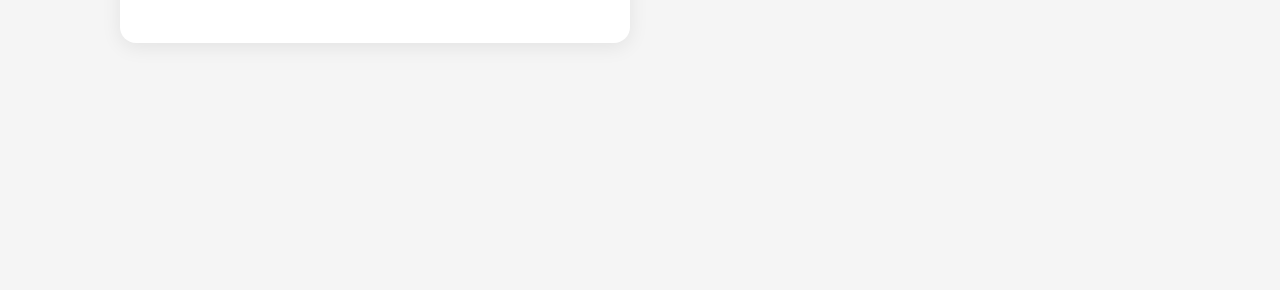
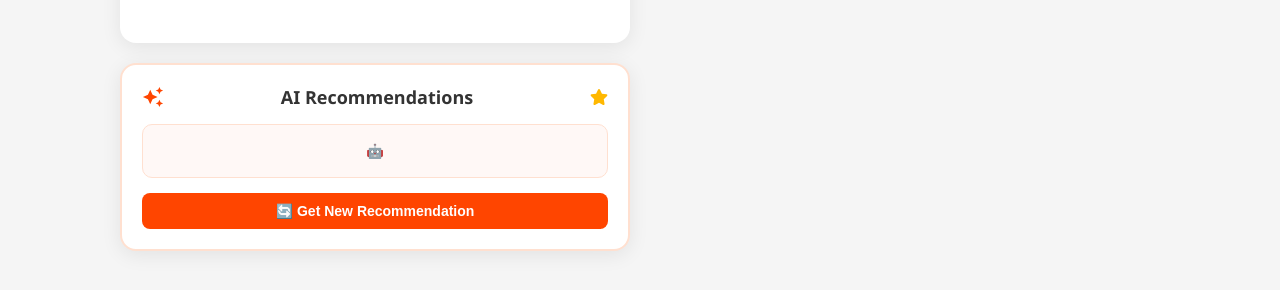
Before and after one commit to Suraj110905/Voice-Based-Food-Ordering-Assistant, a React (Create React App) app in the folder frontend/: page / in a window 1280 px wide. Shown: the part 482-772 px from the top of the page. Built offline with nearby package versions, Linux system fonts and the light colour scheme; no server answers.

Commit message:
smart ai recommendations based on order history

```diff
--- a/frontend/src/App.js
+++ b/frontend/src/App.js
@@ -1,3 +1,4 @@
+import Recommendations from './components/Recommendations';
 import React, { useState, useEffect } from 'react';
 import './App.css';
 import Header from './components/Header';
@@ -119,6 +120,7 @@ function App() {
               <div style={styles.grid} className="grid-responsive">
                 <div style={styles.left}>
               <VoiceInput onResponse={handleResponse} />
+              <Recommendations />
               {options.length > 0 && (
                 <RestaurantList
                   options={options}
--- /dev/null
+++ b/frontend/src/components/Recommendations.js
@@ -0,0 +1,126 @@
+import React, { useState, useEffect } from 'react';
+import { FaStar } from 'react-icons/fa';
+import { MdAutoAwesome } from 'react-icons/md';
+import axios from 'axios';
+
+function Recommendations() {
+  const [recommendation, setRecommendation] = useState('');
+  const [loading, setLoading] = useState(true);
+
+  useEffect(() => {
+    fetchRecommendations();
+  }, []);
+
+  const fetchRecommendations = async () => {
+    try {
+      const res = await axios.get(
+        'http://127.0.0.1:8000/recommendations'
+      );
+      setRecommendation(res.data.recommendation);
+    } catch (error) {
+      console.log('Could not fetch recommendations');
+    }
+    setLoading(false);
+  };
+
+  if (loading) {
+    return (
+      <div style={styles.container}>
+        <p style={styles.loadingText}>
+          🤖 AI is thinking of recommendations...
+        </p>
+      </div>
+    );
+  }
+
+  return (
+    <div style={styles.container} className="fade-in">
+
+      {/* Header */}
+      <div style={styles.header}>
+        <MdAutoAwesome style={styles.headerIcon} />
+        <h2 style={styles.title}>AI Recommendations</h2>
+        <FaStar style={styles.starIcon} />
+      </div>
+
+      {/* Recommendation */}
+      <div style={styles.recommendationBox}>
+        <p style={styles.recommendationText}>
+          🤖 {recommendation}
+        </p>
+      </div>
+
+      {/* Refresh Button */}
+      <button
+        style={styles.refreshButton}
+        onClick={fetchRecommendations}
+      >
+        🔄 Get New Recommendation
+      </button>
+
+    </div>
+  );
+}
+
+const styles = {
+  container: {
+    backgroundColor: 'white',
+    borderRadius: '16px',
+    padding: '20px',
+    boxShadow: '0 4px 20px rgba(0,0,0,0.08)',
+    marginBottom: '20px',
+    border: '2px solid #FFE0D0',
+  },
+  header: {
+    display: 'flex',
+    alignItems: 'center',
+    gap: '10px',
+    marginBottom: '15px',
+  },
+  headerIcon: {
+    fontSize: '22px',
+    color: '#FF4500',
+  },
+  title: {
+    fontSize: '18px',
+    color: '#333',
+    margin: 0,
+    flex: 1,
+  },
+  starIcon: {
+    fontSize: '18px',
+    color: '#FFB800',
+  },
+  loadingText: {
+    textAlign: 'center',
+    color: '#888',
+    padding: '10px 0',
+    fontSize: '14px',
+  },
+  recommendationBox: {
+    backgroundColor: '#FFF8F6',
+    borderRadius: '10px',
+    padding: '15px',
+    marginBottom: '15px',
+    border: '1px solid #FFE0D0',
+  },
+  recommendationText: {
+    color: '#333',
+    fontSize: '14px',
+    lineHeight: '1.6',
+    margin: 0,
+  },
+  refreshButton: {
+    width: '100%',
+    backgroundColor: '#FF4500',
+    color: 'white',
+    border: 'none',
+    borderRadius: '8px',
+    padding: '10px',
+    cursor: 'pointer',
+    fontSize: '14px',
+    fontWeight: 'bold',
+  },
+};
+
+export default Recommendations;
```
Also changed, not shown: 2 other files (tests, documents, lock files or other folders). Lines whose indentation alone changed are shown as unchanged.
